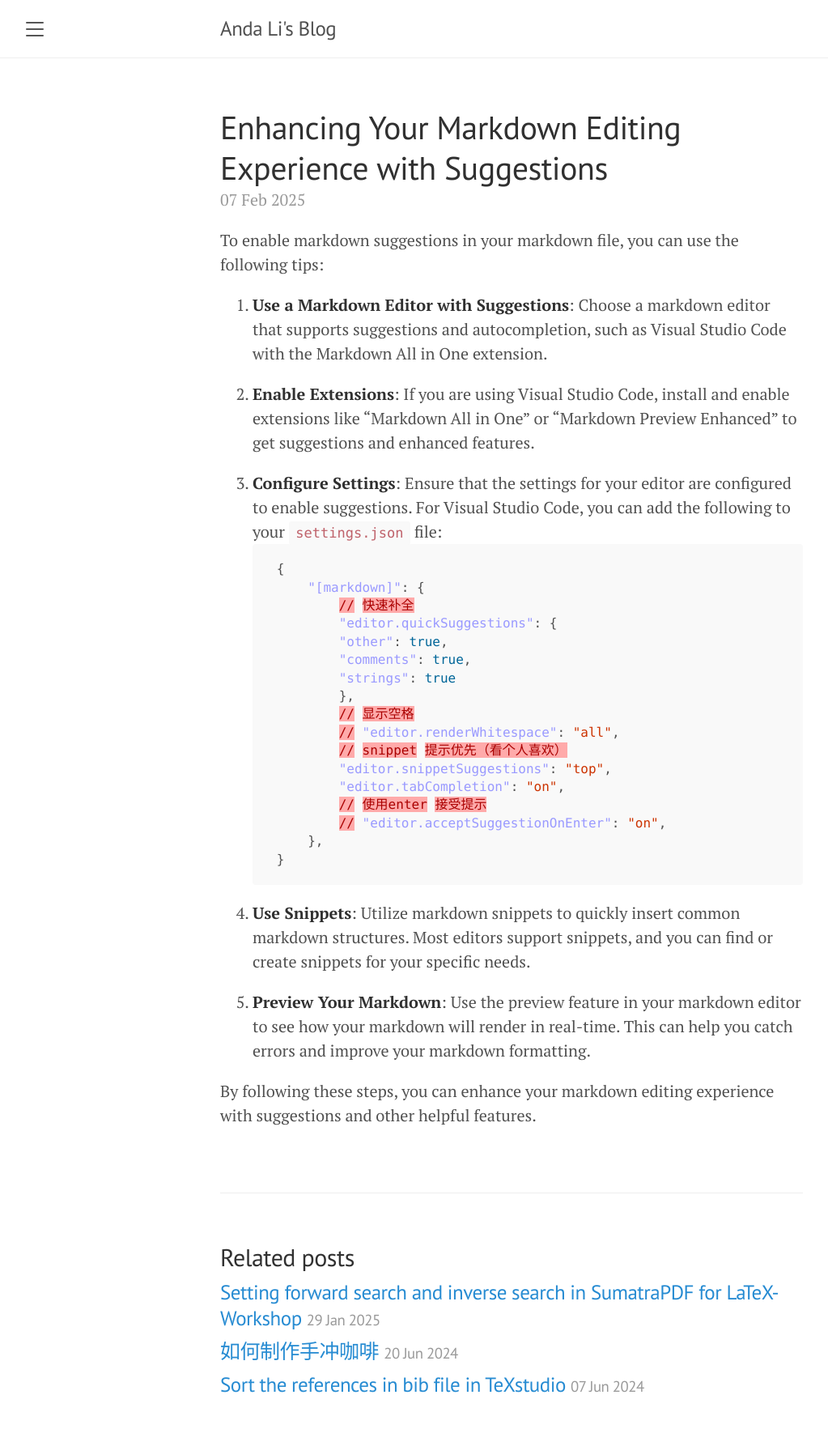
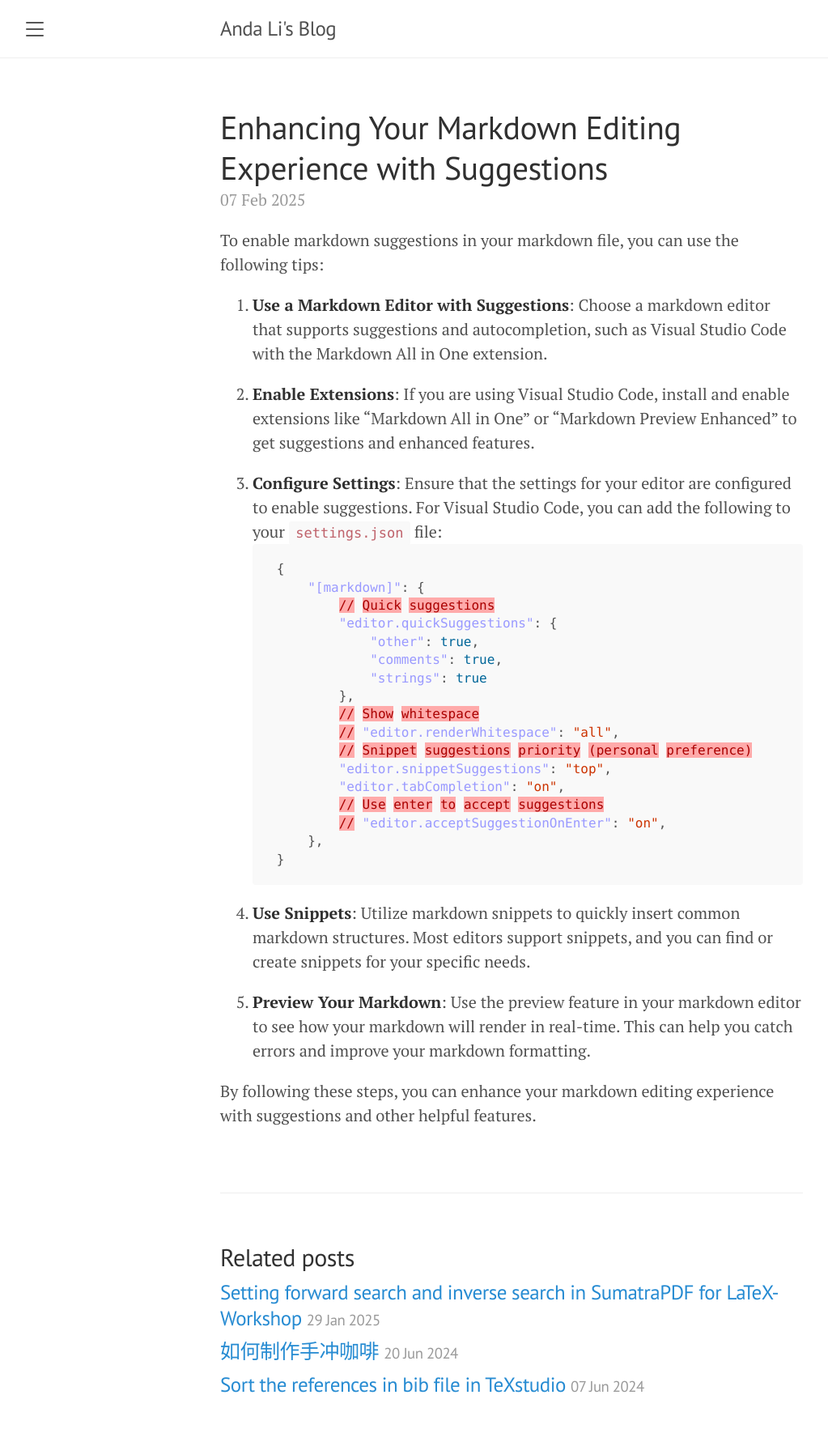
Before and after one commit to andali89/blog, a Jekyll site: the page built from _posts/2025-02-07-markdown-suggestions.md, in a window 1280 px wide. Shown: the whole page at 81% size, without its empty margins (8-1031 px from the left). Built offline with Jekyll 4.4.1, drawn with Linux system fonts in a browser that asks for light colours.

Commit message:
update posts

````diff
--- a/_posts/2025-02-07-markdown-suggestions.md
+++ b/_posts/2025-02-07-markdown-suggestions.md
@@ -16,18 +16,18 @@ To enable markdown suggestions in your markdown file, you can use the following
     ```json
     {
         "[markdown]": {
-            // 快速补全
+            // Quick suggestions
             "editor.quickSuggestions": {
-            "other": true,
-            "comments": true,
-            "strings": true
+                "other": true,
+                "comments": true,
+                "strings": true
             },
-            // 显示空格
+            // Show whitespace
             // "editor.renderWhitespace": "all",
-            // snippet 提示优先（看个人喜欢）
+            // Snippet suggestions priority (personal preference)
             "editor.snippetSuggestions": "top",
             "editor.tabCompletion": "on",
-            // 使用enter 接受提示
+            // Use enter to accept suggestions
             // "editor.acceptSuggestionOnEnter": "on",
         },
     }
````
